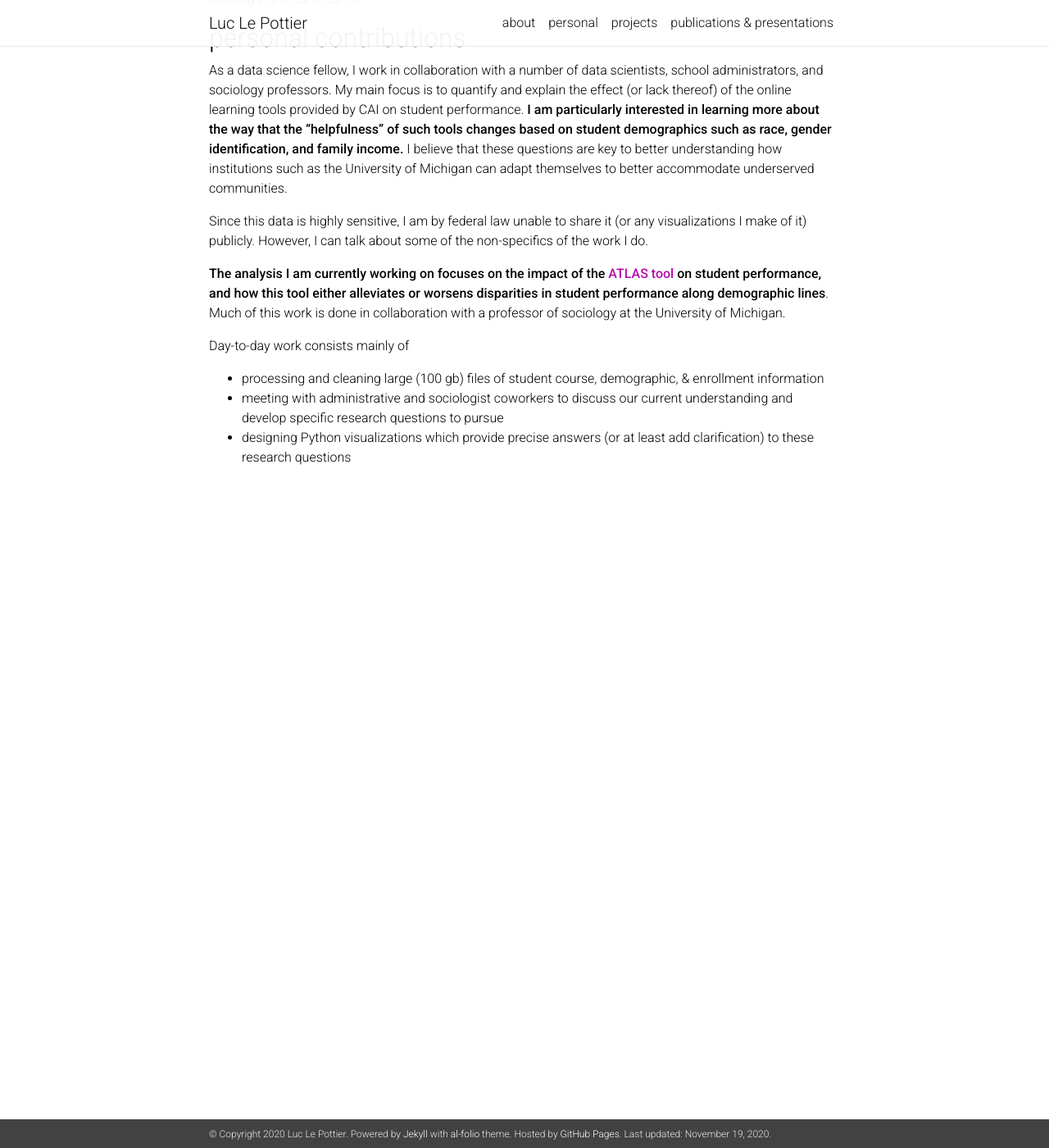
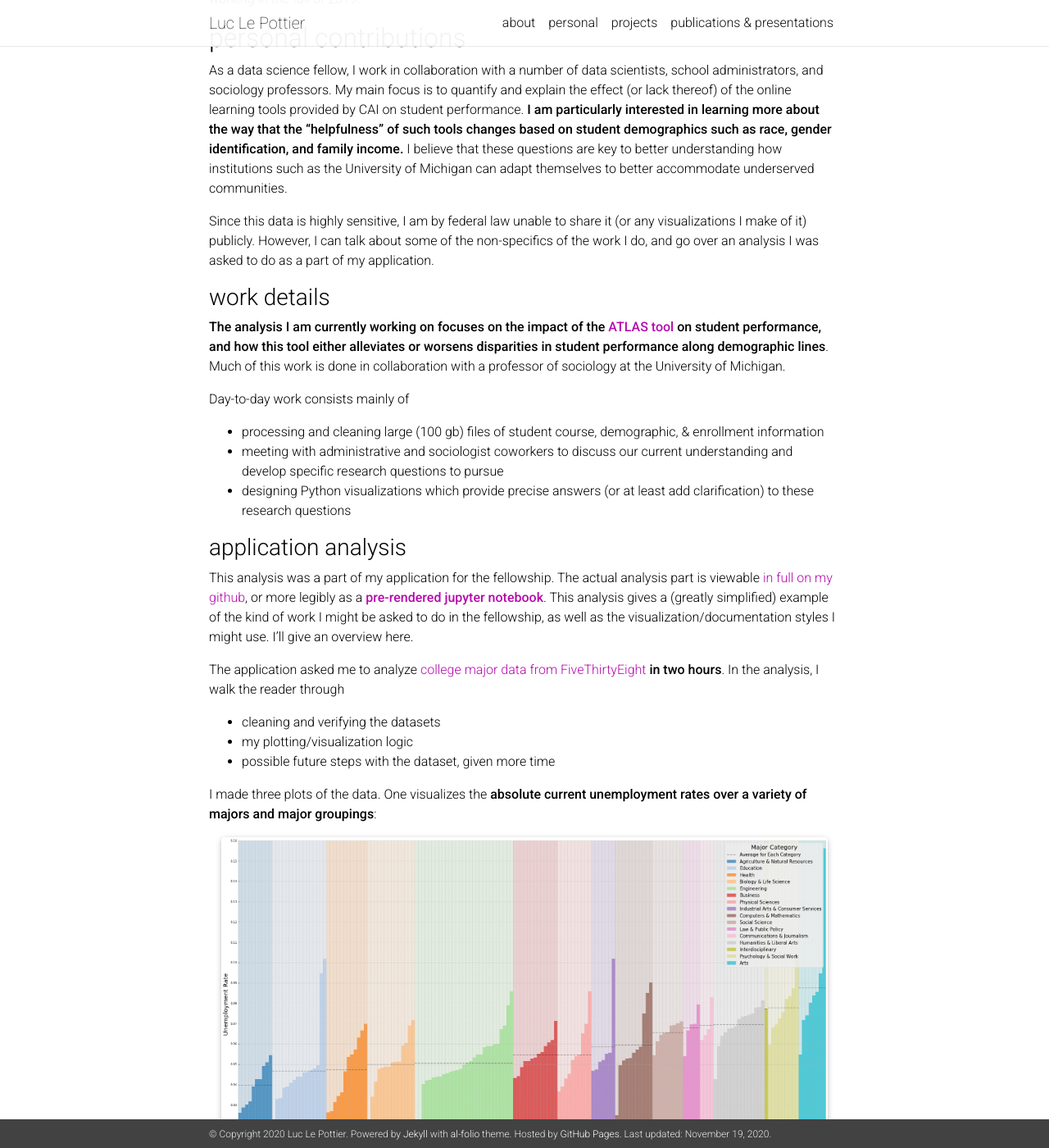
Before and after one commit to luclepot/luclepot.github.io, a Jekyll site: the page built from _projects/AI_data_science.markdown, in a window 1280 px wide and 1400 px high, scrolled down 544 px. Shown: the whole window at 82% size. Built offline with Jekyll 4.4.1, drawn with Linux system fonts in a browser that asks for light colours; nearby versions of some CDN libraries; a style sheet for code colours, icons or effects is not loaded; some of the changed text lies outside the part shown.

Commit message:
update AI repo

```diff
--- a/_includes/head.html
+++ b/_includes/head.html
@@ -24,7 +24,8 @@
 <!-- Fonts & Icons -->
 <link rel="stylesheet" href="https://cdnjs.cloudflare.com/ajax/libs/font-awesome/{{ site.fontawesome.version }}/css/all.min.css"  integrity="{{ site.fontawesome.integrity }}" crossorigin="anonymous">
 <link rel="stylesheet" href="https://cdnjs.cloudflare.com/ajax/libs/academicons/{{ site.academicons.version }}/css/academicons.min.css" integrity="{{ site.academicons.integrity }}" crossorigin="anonymous">
-<link rel="stylesheet" type="text/css" href="https://fonts.googleapis.com/css?family=Roboto:300,400,500,700|Roboto+Slab:100,300,400,500,700|Material+Icons">
+<!-- <link rel="stylesheet" type="text/css" href="https://fonts.googleapis.com/css?family=Roboto:300,400,500,700|Roboto+Slab:100,300,400,500,700|Material+Icons"> -->
+<link rel="stylesheet" type="text/css" href="https://fonts.googleapis.com/css?family=Roboto:300,400,500,700|Roboto:100,300,400,500,700|Material+Icons">
 
 <!-- Code Syntax Highlighting -->
 <link rel="stylesheet" href="https://gitcdn.link/repo/jwarby/jekyll-pygments-themes/master/{{ site.highlight_theme }}.css" />
--- a/_projects/AI_data_science.markdown
+++ b/_projects/AI_data_science.markdown
@@ -19,7 +19,9 @@ I was contacted by an administrator who at first reprimanded me, and then asked
 
 As a data science fellow, I work in collaboration with a number of data scientists, school administrators, and sociology professors. My main focus is to quantify and explain the effect (or lack thereof) of the online learning tools provided by CAI on student performance. **I am particularly interested in learning more about the way that the "helpfulness" of such tools changes based on student demographics such as race, gender identification, and family income.** I believe that these questions are key to better understanding how institutions such as the University of Michigan can adapt themselves to better accommodate underserved communities.
 
-Since this data is highly sensitive, I am by federal law unable to share it (or any visualizations I make of it) publicly. However, I can talk about some of the non-specifics of the work I do.
+Since this data is highly sensitive, I am by federal law unable to share it (or any visualizations I make of it) publicly. However, I can talk about some of the non-specifics of the work I do, and go over an analysis I was asked to do as a part of my application.
+
+### work details
 
 **The analysis I am currently working on focuses on the impact of the [ATLAS tool](https://atlas.ai.umich.edu/) on student performance, and how this tool either alleviates or worsens disparities in student performance along demographic lines**. Much of this work is done in collaboration with a professor of sociology at the University of Michigan.
 
@@ -28,6 +30,45 @@ Day-to-day work consists mainly of
 * processing and cleaning large (100 gb) files of student course, demographic, & enrollment information
 * meeting with administrative and sociologist coworkers to discuss our current understanding and develop specific research questions to pursue
 * designing Python visualizations which provide precise answers (or at least add clarification) to these research questions
+
+### application analysis
+
+This analysis was a part of my application for the fellowship. The actual analysis part is viewable [in full on my github](https://github.com/luclepot/recent_grad_analysis), or more legibly as a [**pre-rendered jupyter notebook**](https://nbviewer.jupyter.org/github/luclepot/recent_grad_analysis/blob/master/analysis.ipynb). This analysis gives a (greatly simplified) example of the kind of work I might be asked to do in the fellowship, as well as the visualization/documentation styles I might use. I'll give an overview here.
+
+The application asked me to analyze [college major data from FiveThirtyEight](https://github.com/fivethirtyeight/data/tree/master/college-majors) **in two hours**. In the analysis, I walk the reader through
+
+* cleaning and verifying the datasets
+* my plotting/visualization logic
+* possible future steps with the dataset, given more time
+
+I made three plots of the data. One visualizes the **absolute current unemployment rates over a variety of majors and major groupings**:
+
+<div class="col justify-content-sm-center">
+    <img class="mx-auto rounded d-block z-depth-1 w-100" src="{{ '/assets/img/ai/unemployment_rate.png' | relative_url }}" alt="" title="unemployment rates"/>
+    <div class="caption">
+        unemployment rate viz
+    </div>
+</div>
+
+The second visualizes the **change in unemployment rate** between all college graduates and "recent" college graduates, as defined by FiveThirtyEight:
+
+<div class="col justify-content-sm-center">
+    <img class="mx-auto rounded d-block z-depth-1 w-100" src="{{ '/assets/img/ai/ue_rate_change.png' | relative_url }}" alt="" title="most/least booming majors"/>
+    <div class="caption">
+        unemployment rate increase viz
+    </div>
+</div>
+
+The last visualizes the **most/least booming majors**, defined by the size of their increase/decreases in employment, respectively:
+
+<div class="col justify-content-sm-center">
+    <img class="mx-auto rounded d-block z-depth-1 w-100" src="{{ '/assets/img/ai/booming_majors.png' | relative_url }}" alt="" title="most/least booming majors"/>
+    <div class="caption">
+        most/least booming major viz
+    </div>
+</div>
+
+
 
 <!--
 Every project has a beautiful feature showcase page.
--- a/_sass/_base.scss
+++ b/_sass/_base.scss
@@ -1,7 +1,6 @@
 /*******************************************************************************
  * Styles for the base elements of the theme.
  ******************************************************************************/
-
 // Typography
 
 a, table.table a {
```
Also changed, not shown: assets/img/ai/booming_majors.png (added), assets/img/ai/ue_rate_change.png (added), assets/img/ai/unemployment_rate.png (added), assets/img/favicon.ico (added), assets/img/music/iconkeys.jpg (added), 2 other files.
